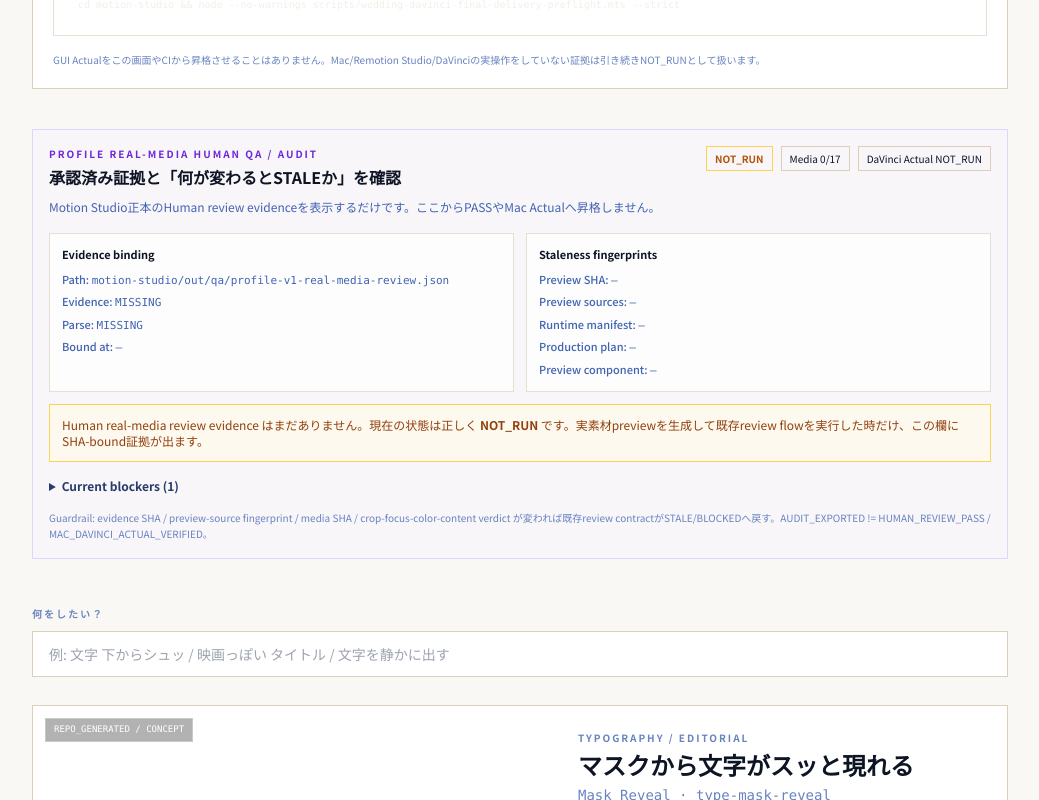
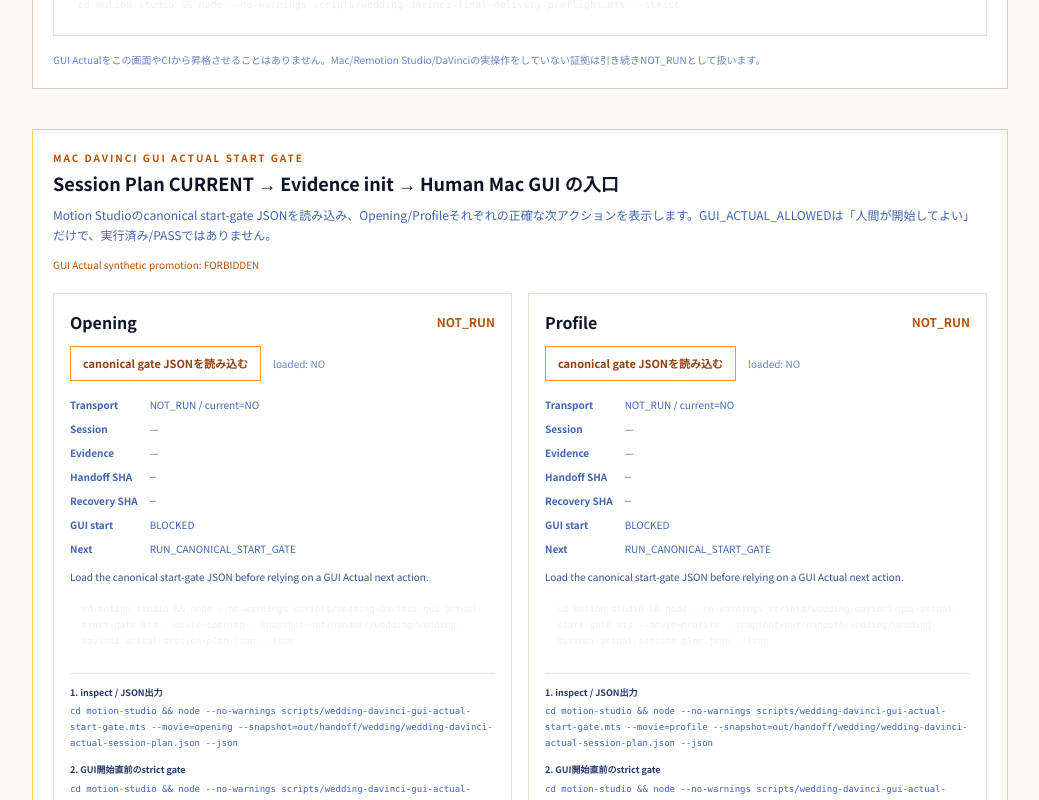
Before and after one commit to m-shogo/wedding-project, a React (Vite) app in the folder movie-dashboard/: page /movie-coach/motion-library in a window 1280 px wide. Shown: the part 3120-3920 px from the top of the page, without its empty margins (240-1279 px from the left). Built offline with nearby package versions, Linux system fonts and the light colour scheme.

Commit message:
Movie: surface DaVinci GUI start gate in Motion Zukan

```diff
--- a/movie-dashboard/src/pages/VisualMotionLibrary.tsx
+++ b/movie-dashboard/src/pages/VisualMotionLibrary.tsx
@@ -5,6 +5,7 @@ import { MotionZukanProductionWorkspace } from "../components/MotionZukanProduct
 import { ProfileRealMediaQaAuditCard } from "../components/ProfileRealMediaQaAuditCard";
 import { RemotionElementReadinessPanel } from "../components/RemotionElementReadinessPanel";
 import { WeddingDavinciDeliveryReadinessCard } from "../components/WeddingDavinciDeliveryReadinessCard";
+import { WeddingDavinciGuiActualStartGateCard } from "../components/WeddingDavinciGuiActualStartGateCard";
 import { getMotionLearningBundle } from "../data/motionLearningLinks";
 import { getLatestPreviewEvidence } from "../data/motionPreviewEvidence";
 import { getRemotionElementCandidate } from "../data/remotionElementCandidates";
@@ -36,6 +37,7 @@ export function VisualMotionLibrary() {
 
       <MotionZukanProductionWorkspace />
       <WeddingDavinciDeliveryReadinessCard />
+      <WeddingDavinciGuiActualStartGateCard />
       <div className="mb-10">
         <ProfileRealMediaQaAuditCard />
       </div>
```
